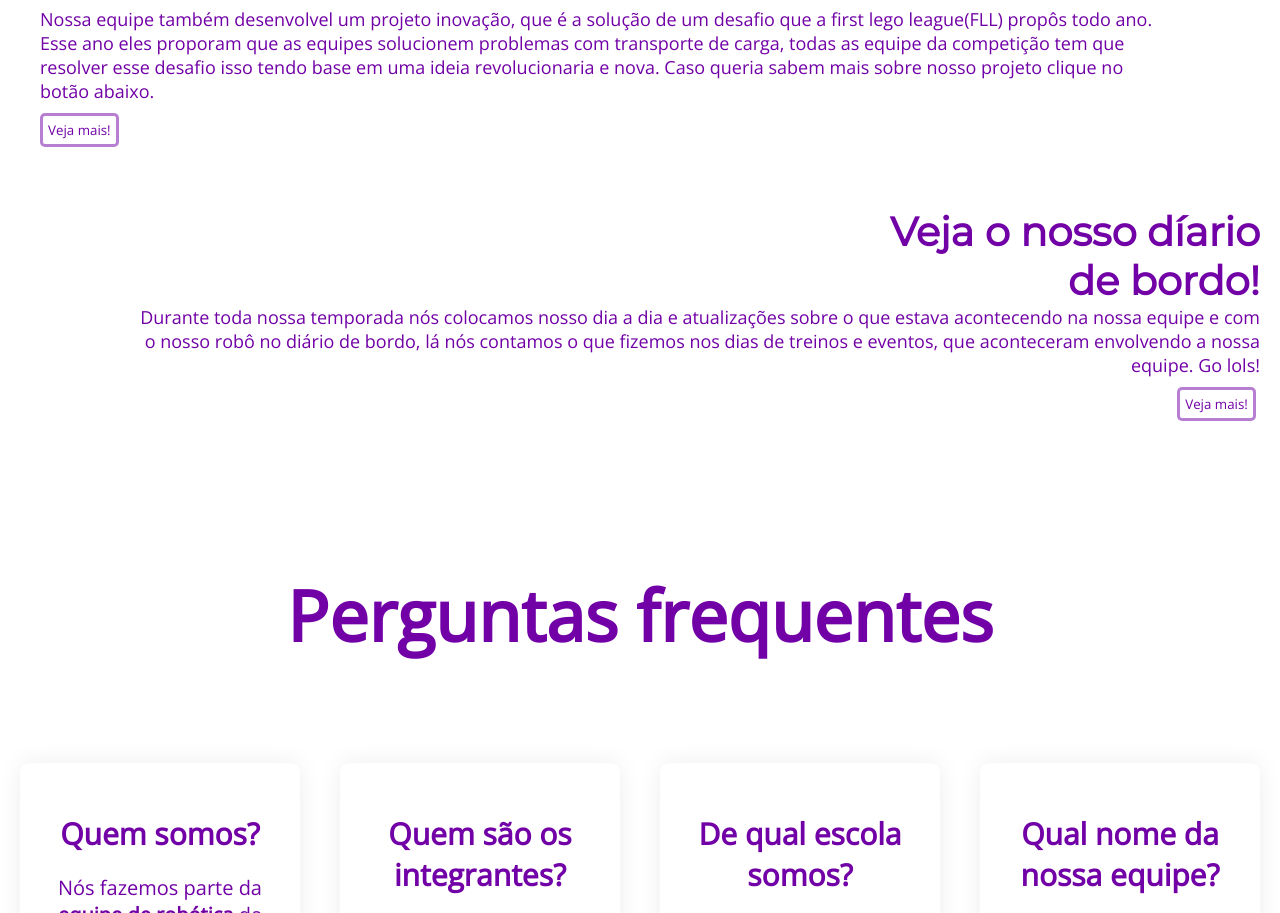
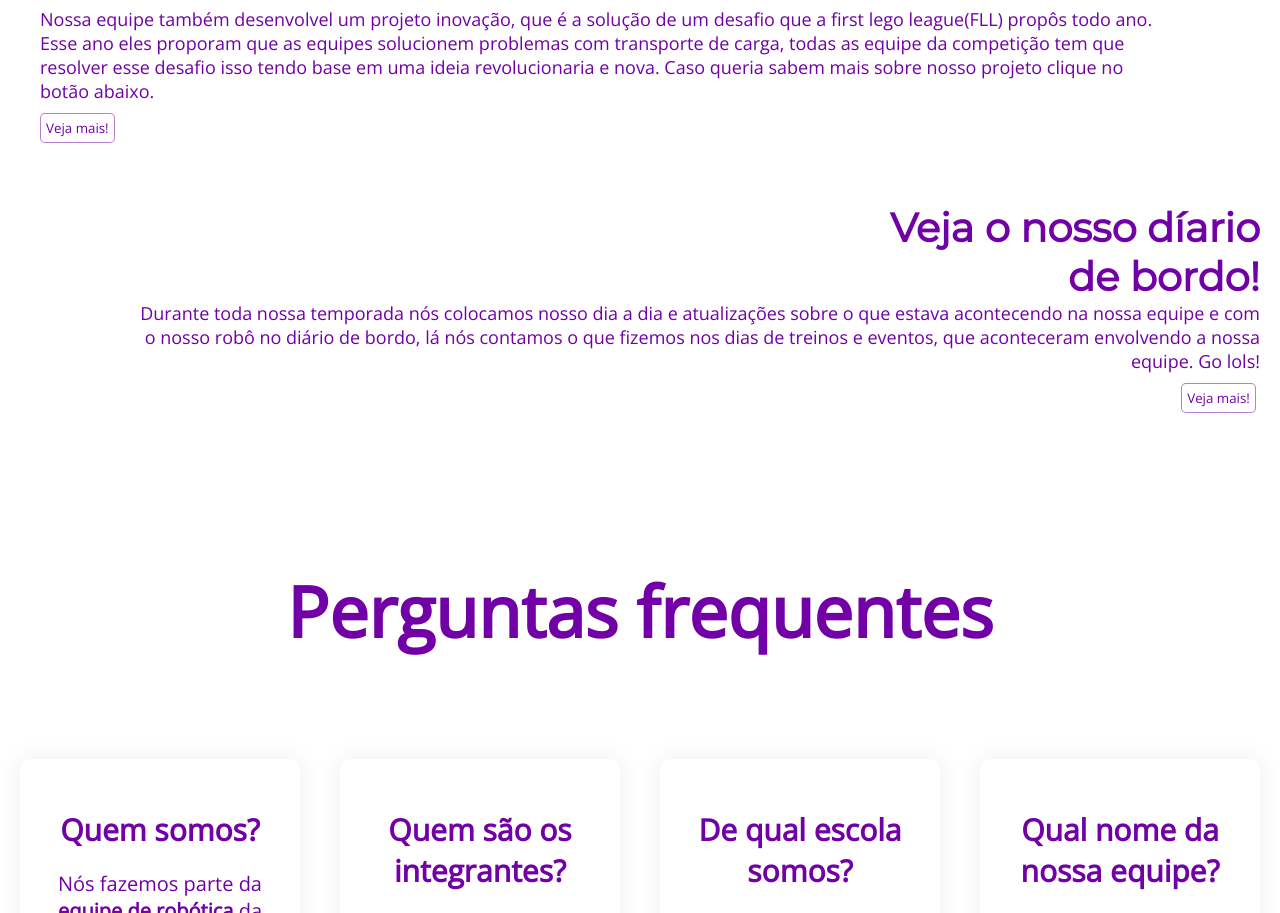
Before and after one commit to Giusande/leagueoflegos, a plain HTML site: page index.html in a window 1280 px wide. Shown: the part 971-1884 px from the top of the page. Drawn offline with nearby package versions, Linux system fonts and the light colour scheme.

Commit message:
Update style.css

```diff
--- a/css/style.css
+++ b/css/style.css
@@ -164,7 +164,7 @@ nav ul .bx-x, nav ul h1, nav .bx-menu{
    padding: 5px;
   background: #fff;
   border: 0;
-  border: 3px solid #7100A680;
+  border: 1px solid #7100A680;
   border-radius: 5px;
   color: #7100A6;
   cursor: pointer;
@@ -197,7 +197,7 @@ nav ul .bx-x, nav ul h1, nav .bx-menu{
    padding: 5px;
   background: #fff;
   border: 0;
-  border: 3px solid #7100A680;
+  border: 1px solid #7100A680;
   border-radius: 5px;
   color: #7100A6;
   cursor: pointer;
@@ -424,7 +424,7 @@ nav ul .bx-x, nav ul h1, nav .bx-menu{
     text-align: center;
     margin-top: 10px;
     margin-bottom: 40px;
-    font-weight: 200;
+    font-weight: 400;
   }
 
   nav ul li .bx{
```
